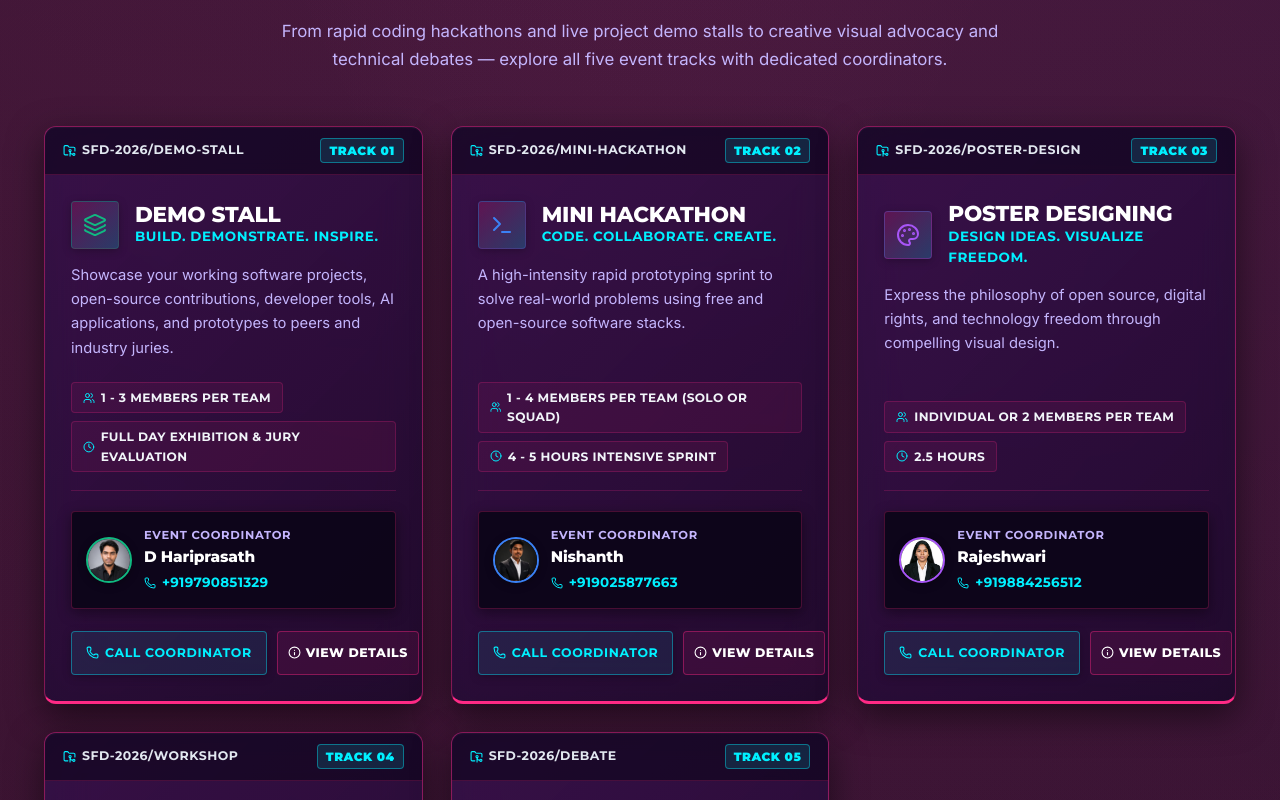
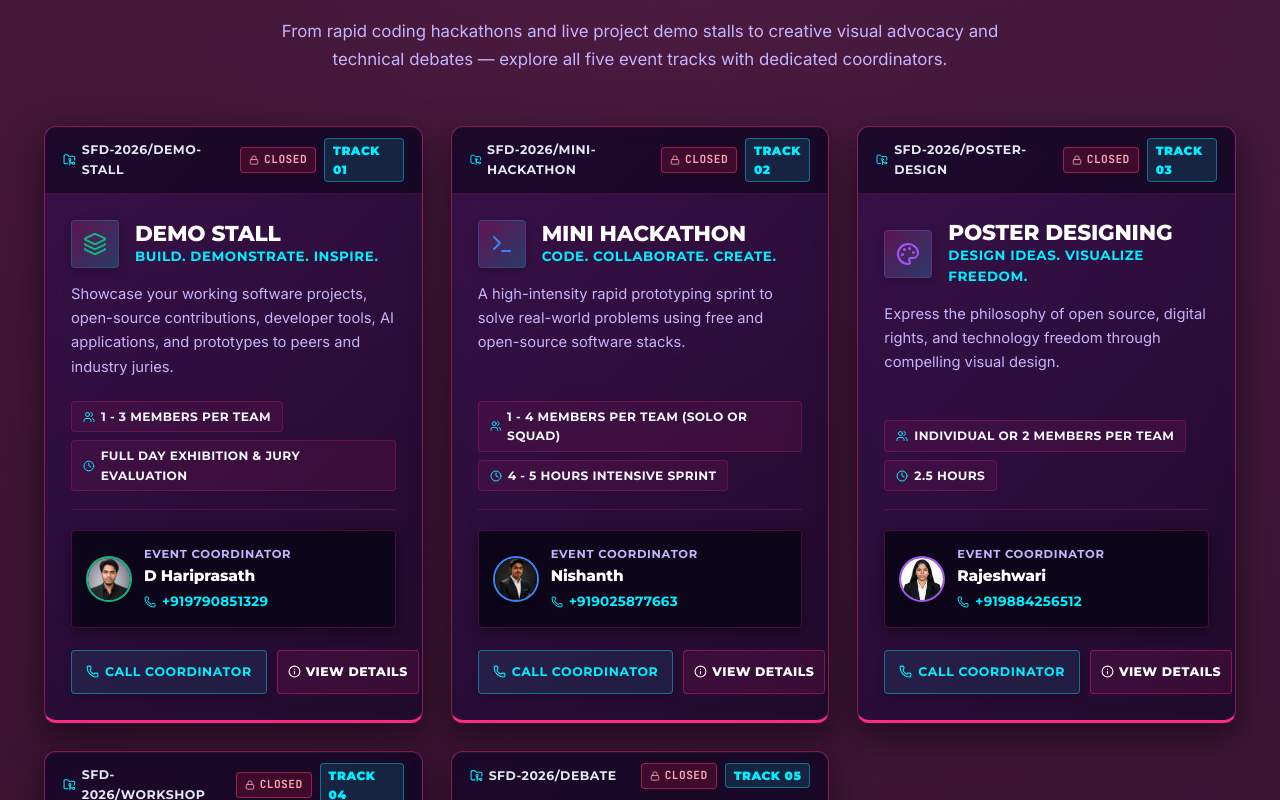
Before and after one commit to Hariprasath2611/SOF-WEBSITE, a React (Vite) app: page / in a window 1280 px wide. Shown: the part 4420-5220 px from the top of the page. Built offline with nearby package versions, Linux system fonts and the light colour scheme; no server answers.

Commit message:
Updating the Project

```diff
--- a/src/components/EventCard.jsx
+++ b/src/components/EventCard.jsx
@@ -12,7 +12,8 @@ import {
   MapPin,
   ExternalLink,
   ChevronRight,
-  Info
+  Info,
+  Lock
 } from 'lucide-react';
 
 const ICON_MAP = {
@@ -34,7 +35,12 @@ export default function EventCard({ event, onOpenDetails }) {
           <FolderGit2 size={13} />
           <span>{event.repo}</span>
         </div>
-        <span className="event-number-tag">TRACK {event.number}</span>
+        <div style={{ display: 'flex', alignItems: 'center', gap: '8px' }}>
+          <span className="event-closed-badge">
+            <Lock size={10} /> CLOSED
+          </span>
+          <span className="event-number-tag">TRACK {event.number}</span>
+        </div>
       </div>
 
       {/* Main Body */}
```
